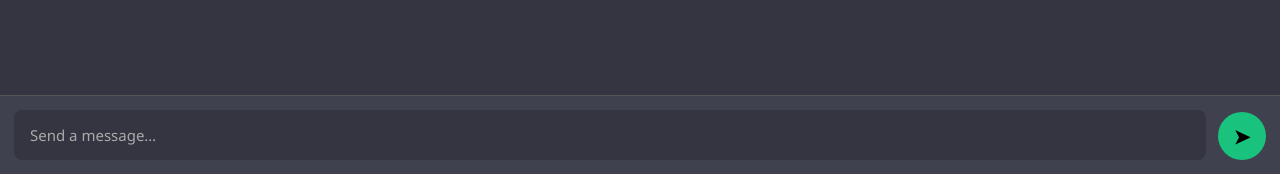
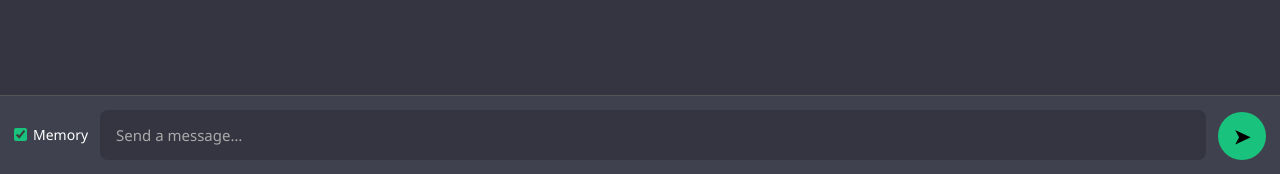
Before and after one commit to Karthikollur/NeuraXAi, a Flask app: page / in a window 1280 px wide. Shown: the part 626-800 px from the top of the page. Run offline with Flask 3, Linux system fonts and the light colour scheme.

Commit message:
Task 03: Memory toggle works end to end

```diff
--- a/app.py
+++ b/app.py
@@ -1,5 +1,5 @@
 from core.prompt import SYSTEM_PROMPT
-from flask import Flask, render_template, request, Response
+from flask import Flask, jsonify, render_template, request, Response
 import re
 
 from core.llm import ask_llm_stream
@@ -32,8 +32,11 @@ def index():
 def chat():
     data = request.json or {}
 
+    memory_on = data.get("memory", True)
+    if not isinstance(memory_on, bool):
+        return jsonify(error="memory must be true or false"), 400
+
     user_msg = data.get("message", "").strip()
-    memory_on = data.get("memory", True)
     user_lower = user_msg.lower()
 
     if not user_msg:
@@ -72,8 +75,11 @@ def chat():
 
     # Answer name from memory (NO LLM)
     if "what is my name" in user_lower:
-        name = get_user_name()
+        name = get_user_name() if memory_on else None
         reply = name if name else "I don't know."
+        if memory_on:
+            save_message("user", user_msg)
+            save_message("assistant", reply)
         return Response(reply, mimetype="text/plain")
 
     # Format rules
--- a/web/static/app.js
+++ b/web/static/app.js
@@ -1,14 +1,27 @@
 const chatBox = document.getElementById("chat-box");
 const input = document.getElementById("message-input");
 const sendBtn = document.getElementById("send-btn");
+const memoryToggle = document.getElementById("memory-toggle");
+const memoryKey = "neuraxai.memory";
+
+try {
+  memoryToggle.checked = localStorage.getItem(memoryKey) !== "false";
+} catch {
+  // Keep the HTML default when storage is unavailable.
+}
+
+memoryToggle.addEventListener("change", () => {
+  try {
+    localStorage.setItem(memoryKey, String(memoryToggle.checked));
+  } catch {
+    // The checkbox still controls requests on this page.
+  }
+});
 
 /* ---------- Global state ---------- */
 let controller = null;
 let isGenerating = false;
 let shouldAutoScroll = true;
-
-/* Memory toggle (default ON) */
-let memoryEnabled = true;
 
 /* ---------- Detect manual scroll ---------- */
 chatBox.addEventListener("scroll", () => {
@@ -141,7 +154,7 @@ async function sendMessage() {
       headers: { "Content-Type": "application/json" },
       body: JSON.stringify({
         message: msg,
-        memory: memoryEnabled
+        memory: memoryToggle.checked
       }),
       signal: controller.signal
     });
--- a/web/static/style.css
+++ b/web/static/style.css
@@ -96,9 +96,23 @@ body {
   align-items: flex-end;
 }
 
+.memory-control {
+  display: inline-flex;
+  align-items: center;
+  align-self: center;
+  gap: 6px;
+  font-size: 14px;
+  white-space: nowrap;
+}
+
+#memory-toggle {
+  accent-color: #19c37d;
+}
+
 /* ChatGPT-style textarea */
 #message-input {
   flex: 1;
+  min-width: 0;
   padding: 14px 16px;
   border-radius: 8px;
   border: none;
--- a/web/templates/index.html
+++ b/web/templates/index.html
@@ -26,6 +26,11 @@
   <!-- Input Area -->
   <footer class="input-area">
 
+    <label class="memory-control" for="memory-toggle">
+      <input type="checkbox" id="memory-toggle" checked />
+      Memory
+    </label>
+
     <!-- Multiline textarea -->
     <textarea
       id="message-input"
```
Also changed, not shown: tests/test_baseline.py (+0 -1 lines), tests/test_memory_toggle.py (added, +73 -0 lines).
